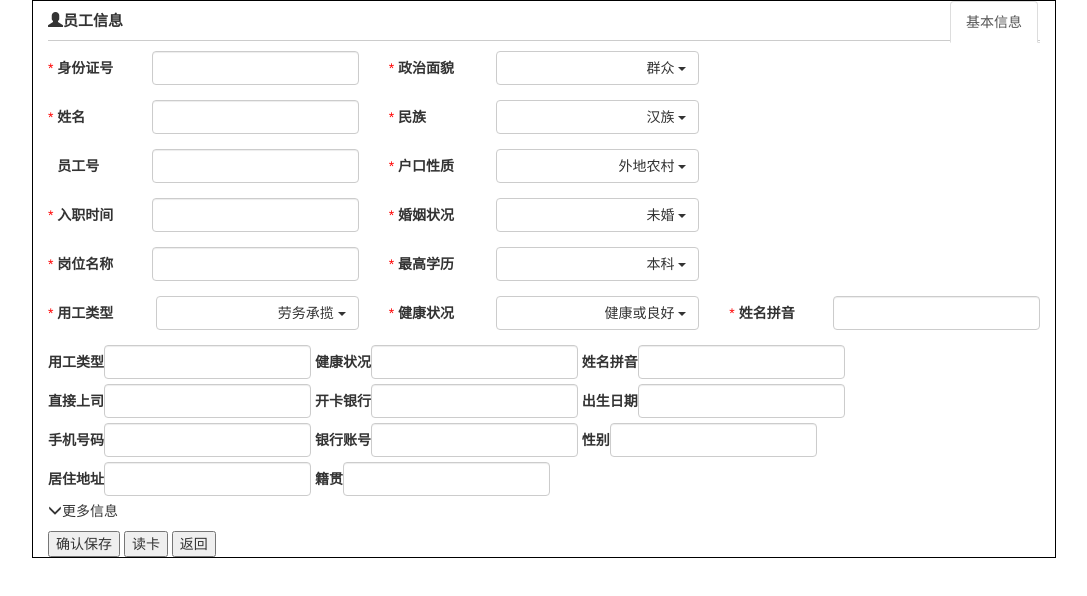
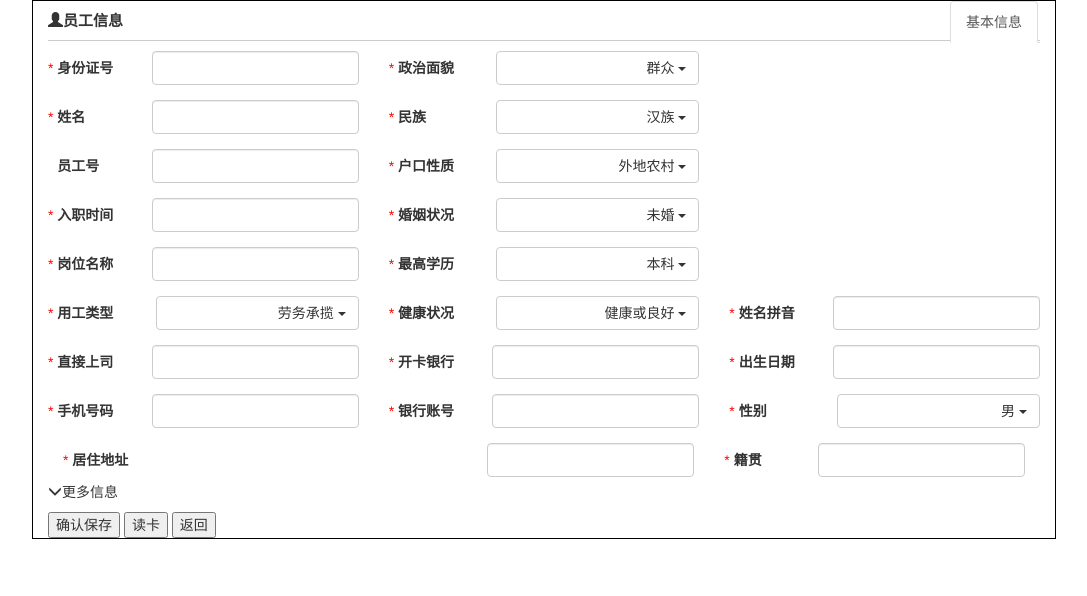
Before and after one commit to 172678694/demo-0918, a plain HTML site: page index.html in a window 1280 px wide. Shown: the whole page, without its empty margins (96-1183 px from the left). Drawn offline with nearby package versions, Linux system fonts and the light colour scheme.

Commit message:
second commit

```diff
--- a/index.html
+++ b/index.html
@@ -136,6 +136,7 @@
                         <ul class="dropdown-menu">
                             <li><a href="#">深户</a></li>
                             <li><a href="#">非深户</a></li>
+                            <li><a href="#">外地农村</a></li>
                             <li><a href="#">外地城市</a></li>
                         </ul>
                     </div>
@@ -158,8 +159,7 @@
                         </button>
                         <ul class="dropdown-menu">
                             <li><a href="#">已婚</a></li>
-                            <li><a href="#">已婚未育</a></li>
-                            <li><a href="#">已婚已育</a></li>
+                            <li><a href="#">未婚</a></li>
                         </ul>
                     </div>
                 </div>
@@ -180,7 +180,7 @@
                             本科 <span class="caret"></span>
                         </button>
                         <ul class="dropdown-menu">
-                            <li><a href="#">高中</a></li>
+                            <li><a href="#">本科</a></li>
                             <li><a href="#">研究生</a></li>
                             <li><a href="#">博士</a></li>
                         </ul>
@@ -202,7 +202,6 @@
                         </ul>
                     </div>
                 </div>
-
                 <div class="col-xs-6 col-md-4">
                     <span class="red1">* </span>
                     <label for="health">健康状况</label>
@@ -219,63 +218,69 @@
                         </ul>
                     </div>
                 </div>
-
                 <div class="col-xs-6 col-md-4">
                     <span class="red1">* </span>
                     <label for="Name2">姓名拼音</label>
                     <input type="text" class="form-control" id="Name2">
                 </div>
             </div>
-            <div>
-                <div class="form-group">
-                    <label for="exampleInputName2">用工类型</label>
-                    <input type="text" class="form-control" id="exampleInputName2">
+            <div class="row">
+                <div class="col-xs-6 col-md-4">
+                    <span class="red1">* </span>
+                    <label for="boss">直接上司</label>
+                    <input type="text" class="form-control" id="boss">
                 </div>
-                <div class="form-group">
-                    <label for="exampleInputEmail2">健康状况</label>
-                    <input type="email" class="form-control" id="exampleInputEmail2">
+
+                <div class="col-xs-6 col-md-4">
+                    <span class="red1">* </span>
+                    <label for="Name2">开卡银行</label>
+                    <input type="text" class="form-control" id="Name2">
                 </div>
-                <div class="form-group">
-                    <label for="exampleInputEmail2">姓名拼音</label>
-                    <input type="email" class="form-control" id="exampleInputEmail2">
+
+                <div class="col-xs-6 col-md-4">
+                    <span class="red1">* </span>
+                    <label for="Name2">出生日期</label>
+                    <input type="text" class="form-control" id="Name2">
                 </div>
             </div>
+            <div class="row">
+                    <div class="col-xs-6 col-md-4">
+                        <span class="red1">* </span>
+                        <label for="boss">手机号码</label>
+                        <input type="text" class="form-control" id="boss">
+                    </div>
+
+                    <div class="col-xs-6 col-md-4">
+                        <span class="red1">* </span>
+                        <label for="Name2">银行账号</label>
+                        <input type="text" class="form-control" id="Name2">
+                    </div>
+
+                    <div class="col-xs-6 col-md-4">
+                        <span class="red1">* </span>
+                        <label for="Name2">性别</label>
+                        <div class="btn-group">
+                            <button type="button" class="btn btn-default dropdown-toggle" data-toggle="dropdown"
+                                aria-haspopup="true" aria-expanded="false">
+                                男 <span class="caret"></span>
+                            </button>
+                            <ul class="dropdown-menu">
+                                <li><a href="#">男</a></li>
+                                <li><a href="#">女</a></li>
+                            </ul>
+                        </div>
+                    </div>
+                </div>
             <div>
-                <div class="form-group">
-                    <label for="exampleInputName2">直接上司</label>
-                    <input type="text" class="form-control" id="exampleInputName2">
+                <div class="col-xs-12 col-md-8">
+                    <span class="red1">* </span>
+                    <label for="address">居住地址</label>
+                    <input type="text" class="form-control" id="address">
                 </div>
-                <div class="form-group">
-                    <label for="exampleInputEmail2">开卡银行</label>
-                    <input type="email" class="form-control" id="exampleInputEmail2">
-                </div>
-                <div class="form-group">
-                    <label for="exampleInputEmail2">出生日期</label>
-                    <input type="email" class="form-control" id="exampleInputEmail2">
-                </div>
-            </div>
-            <div>
-                <div class="form-group">
-                    <label for="exampleInputName2">手机号码</label>
-                    <input type="text" class="form-control" id="exampleInputName2">
-                </div>
-                <div class="form-group">
-                    <label for="exampleInputEmail2">银行账号</label>
-                    <input type="email" class="form-control" id="exampleInputEmail2">
-                </div>
-                <div class="form-group">
-                    <label for="exampleInputEmail2">性别</label>
-                    <input type="email" class="form-control" id="exampleInputEmail2">
-                </div>
-            </div>
-            <div>
-                <div class="form-group">
-                    <label for="exampleInputName2">居住地址</label>
-                    <input type="text" class="form-control" id="exampleInputName2">
-                </div>
-                <div class="form-group">
-                    <label for="exampleInputEmail2">籍贯</label>
-                    <input type="email" class="form-control" id="exampleInputEmail2">
+                <div class="col-xs-6 col-md-4">
+                    <span class="red1">* </span>
+                    <label for="born-place">籍贯</label>
+                    <input type="text" class="form-control" id="born-place">
                 </div>
             </div>
             <p><span class="glyphicon glyphicon-menu-down" aria-hidden="true"></span>更多信息</p>
```
